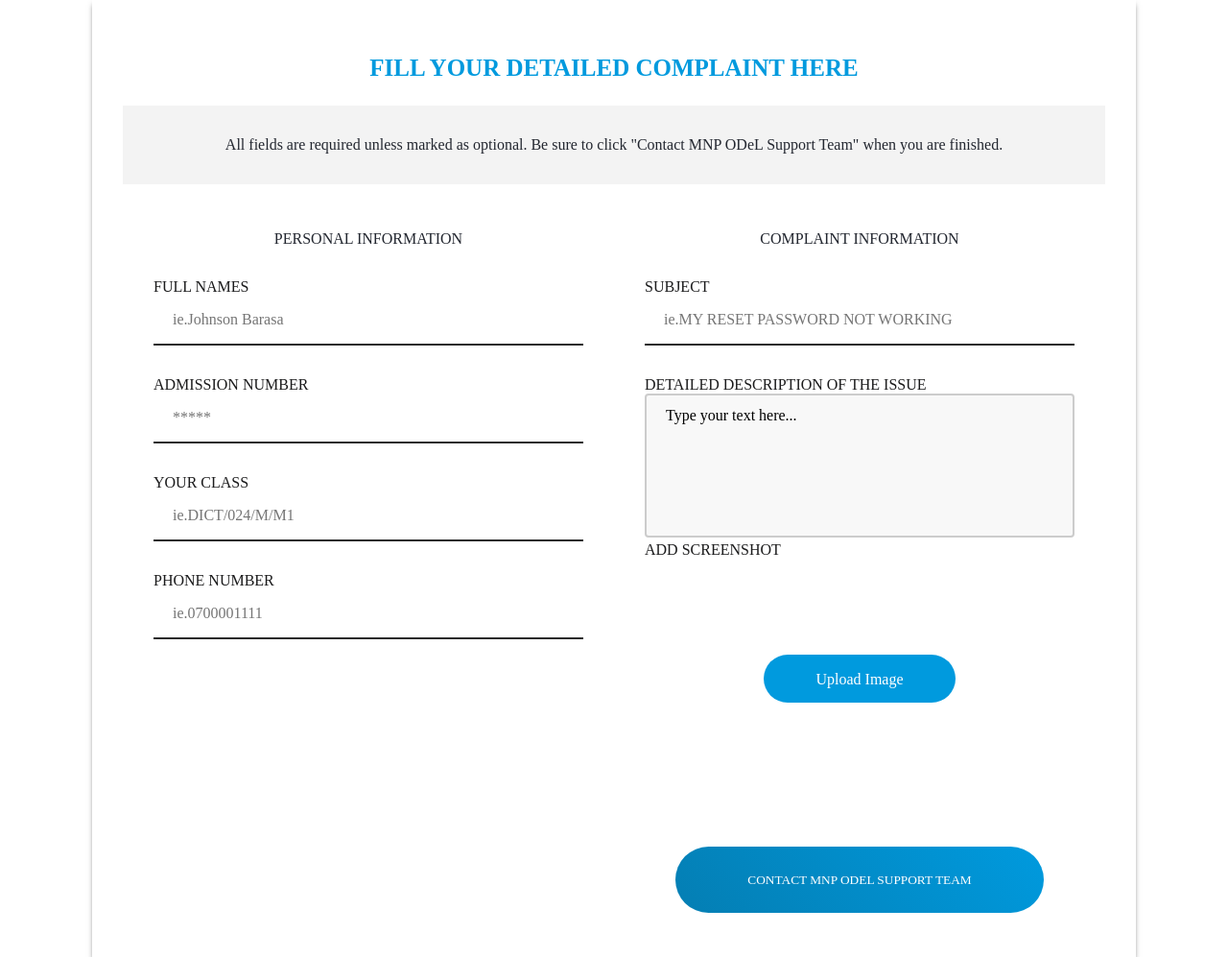
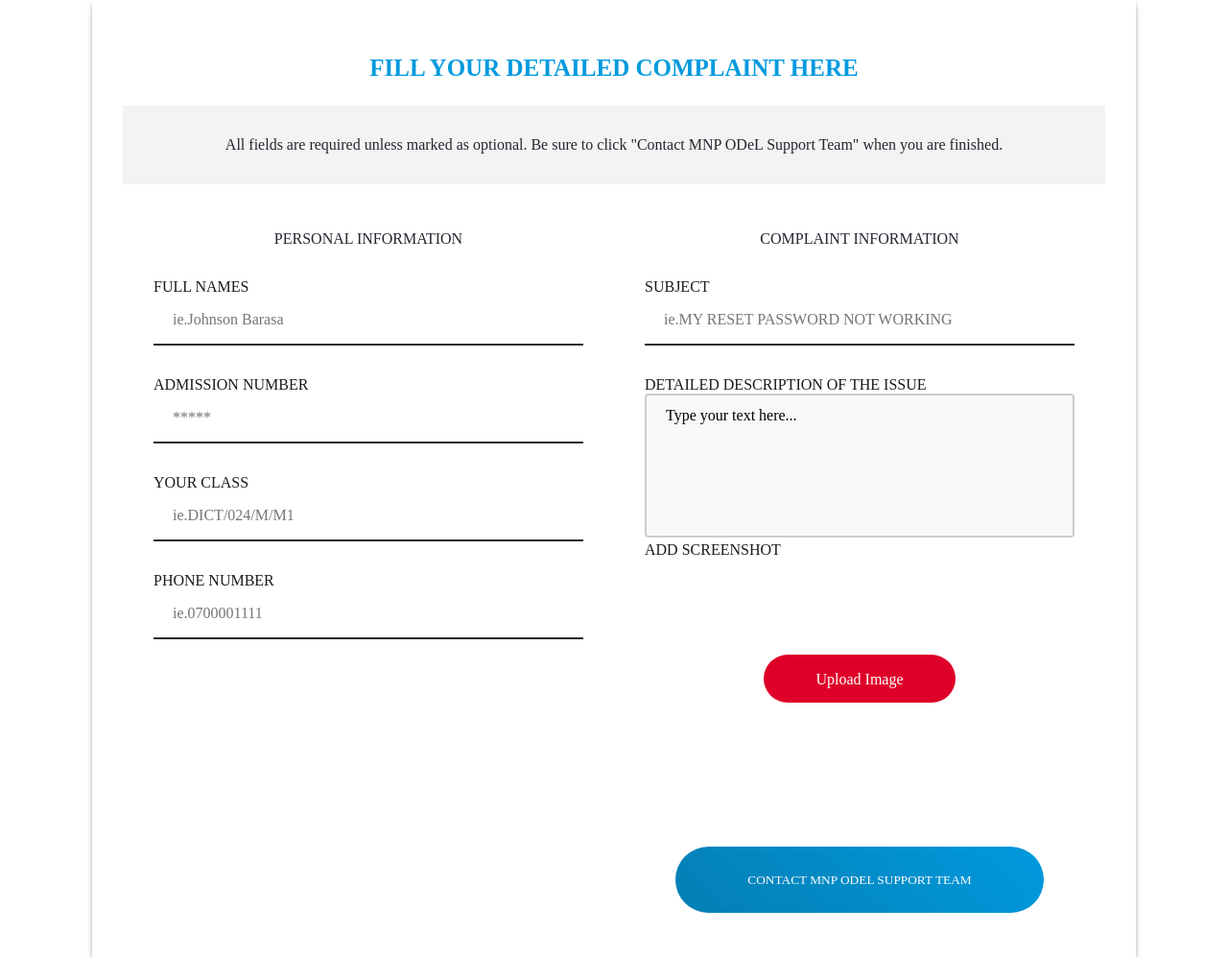
Before and after one commit to RCLDevelopers/ODeL-Complaints-Form, a plain HTML site: page index.html in a window 1280 px wide. Shown: the whole page at 96% size. Drawn offline with nearby package versions, Linux system fonts and the light colour scheme.

Commit message:
first commit

```diff
--- a/upload.css
+++ b/upload.css
@@ -21,7 +21,7 @@
 
 /* Upload button styles */
 .button_outer {
-  background: #009ade;
+  background: #de0029;
   border-radius: 30px;
   text-align: center;
   height: 50px;
```
